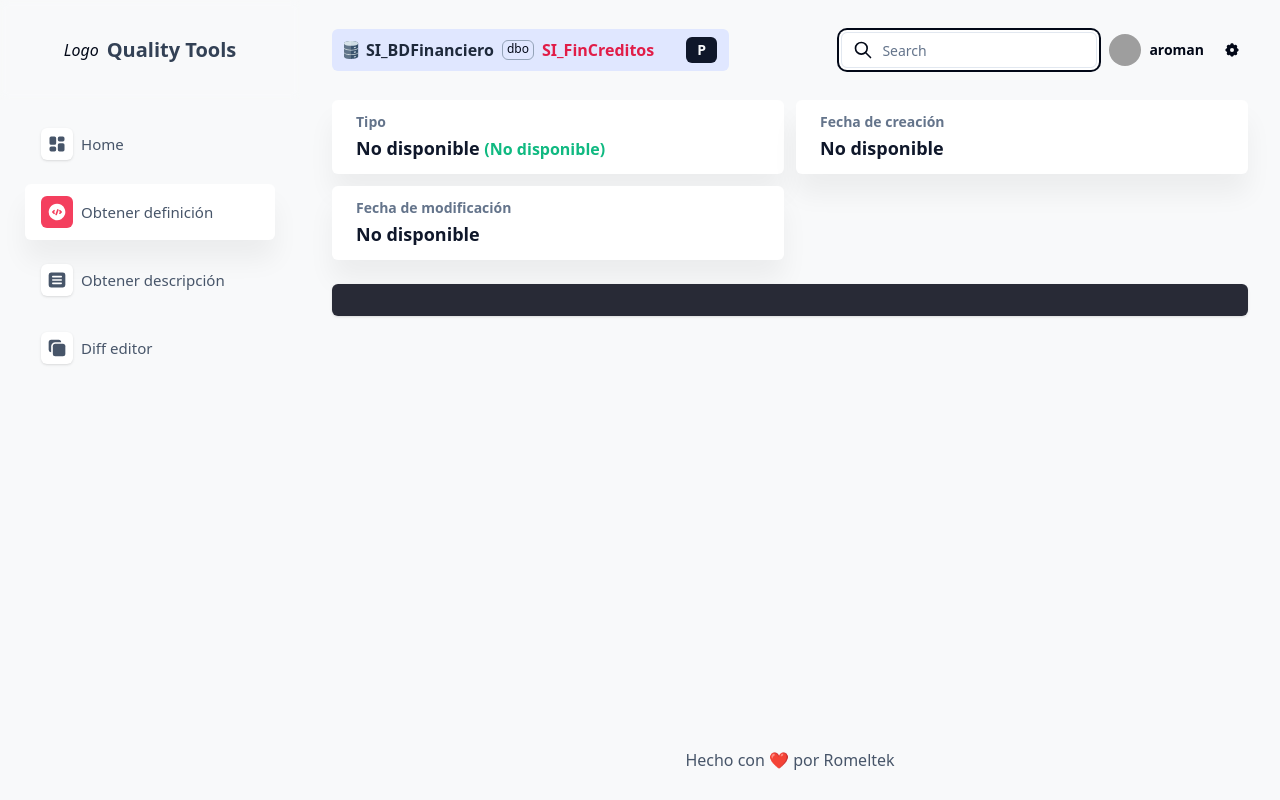
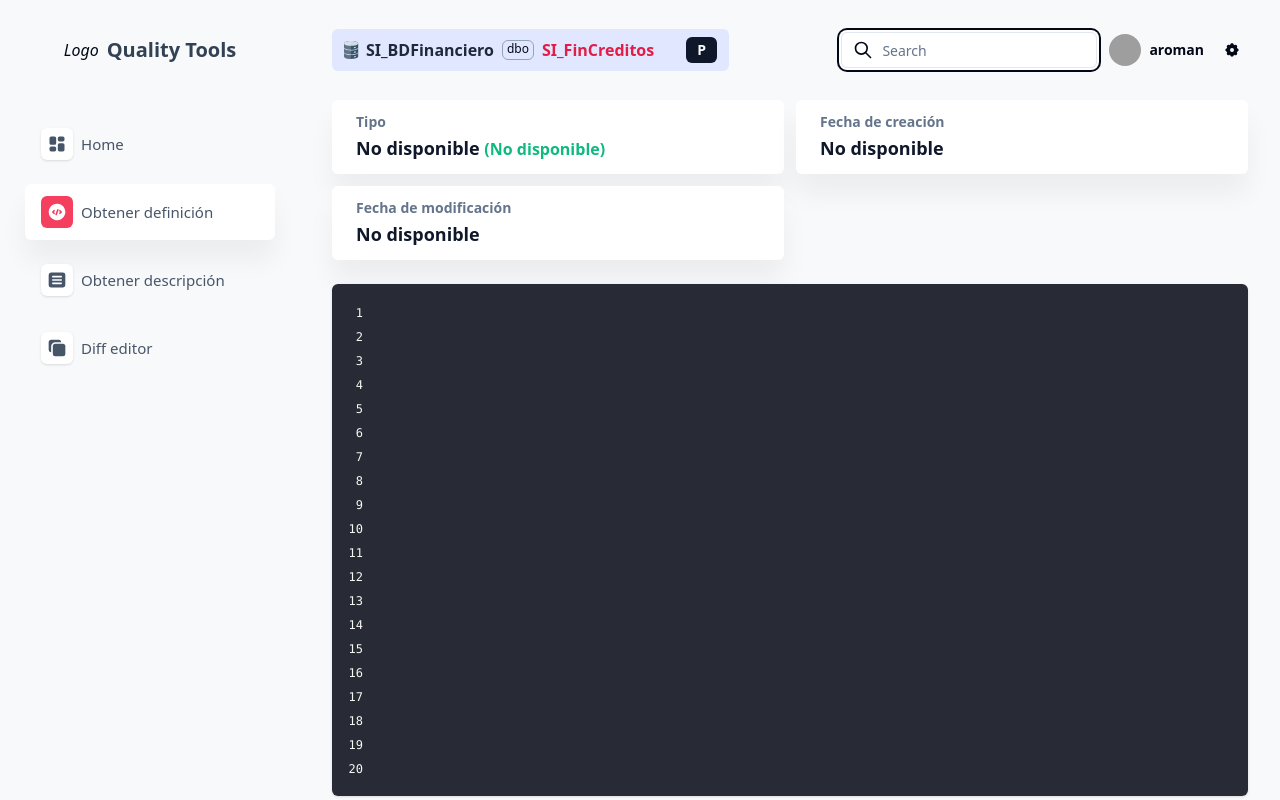
Before and after one commit to elwinroman/sql-snap-monitor, a React (Vite) app in the folder frontend/: page /definition in a window 1280 px wide. Built offline with nearby package versions, Linux system fonts and the light colour scheme; grey boxes are pictures that could not be loaded.

Commit message:
feat(frontend): soporte para json y fallback inicial

```diff
--- a/frontend/src/pages/Definition/Definition.jsx
+++ b/frontend/src/pages/Definition/Definition.jsx
@@ -1,7 +1,9 @@
 import { dracula } from 'react-syntax-highlighter/dist/esm/styles/hljs'
+import { fallbackEndOfLines } from '@/utilities'
 import { Light as SyntaxHighlighter } from 'react-syntax-highlighter'
+import { useObjectStore } from '@/stores/object.store'
+import json from 'react-syntax-highlighter/dist/esm/languages/hljs/json'
 import sql from 'react-syntax-highlighter/dist/esm/languages/hljs/sql'
-import { useObjectStore } from '@/stores/object.store'
 
 export function Definition() {
   const object = useObjectStore((state) => state.object)
@@ -10,7 +12,8 @@ export function Definition() {
   const listObjects = useObjectStore((state) => state.listObjects)
 
   SyntaxHighlighter.registerLanguage('sql', sql)
-  const tabSizeWidth = 8
+  SyntaxHighlighter.registerLanguage('json', json)
+  // const tabSizeWidth = 8
 
   const info = [
     {
@@ -57,17 +60,16 @@ export function Definition() {
       <div className="mb-10 overflow-hidden rounded-md shadow">
         {listObjects.length === 0 && (
           <SyntaxHighlighter
-            language="sql"
+            language={errorObject ? 'json' : 'sql'}
             style={dracula}
             useInlineStyles={true} // usar por defecto los styles de react-syntax-highlighter
             showLineNumbers={true}
             customStyle={{ padding: '1rem' }} // <pre> tag stlyes, acepta solo estilos
-            codeTagProps={{
-              className: 'text-xs',
-              style: { tabSize: tabSizeWidth },
-            }} // <code> tag props
+            codeTagProps={{ className: 'text-xs' }} // <code> tag props
           >
-            {errorObject || definitionCode}
+            {errorObject === null && definitionCode === null
+              ? fallbackEndOfLines({ n: 20 })
+              : errorObject || definitionCode}
           </SyntaxHighlighter>
         )}
         {listObjects.length > 0 && (
--- a/frontend/src/utilities/format-code.util.js
+++ b/frontend/src/utilities/format-code.util.js
@@ -21,3 +21,13 @@ export function resetObjectPropertiesTuNull({ object }) {
 
   return newObject
 }
+
+/**
+ * Genera 'n' fin de lineas para el fallback de SyntaxHighlighter
+ *
+ * @param {Number} n - Cantidad de fin de lineas
+ * @returns {String} - Fin de lineas
+ */
+export function fallbackEndOfLines({ n }) {
+  return '\r\n'.repeat(n - 1)
+}
```
